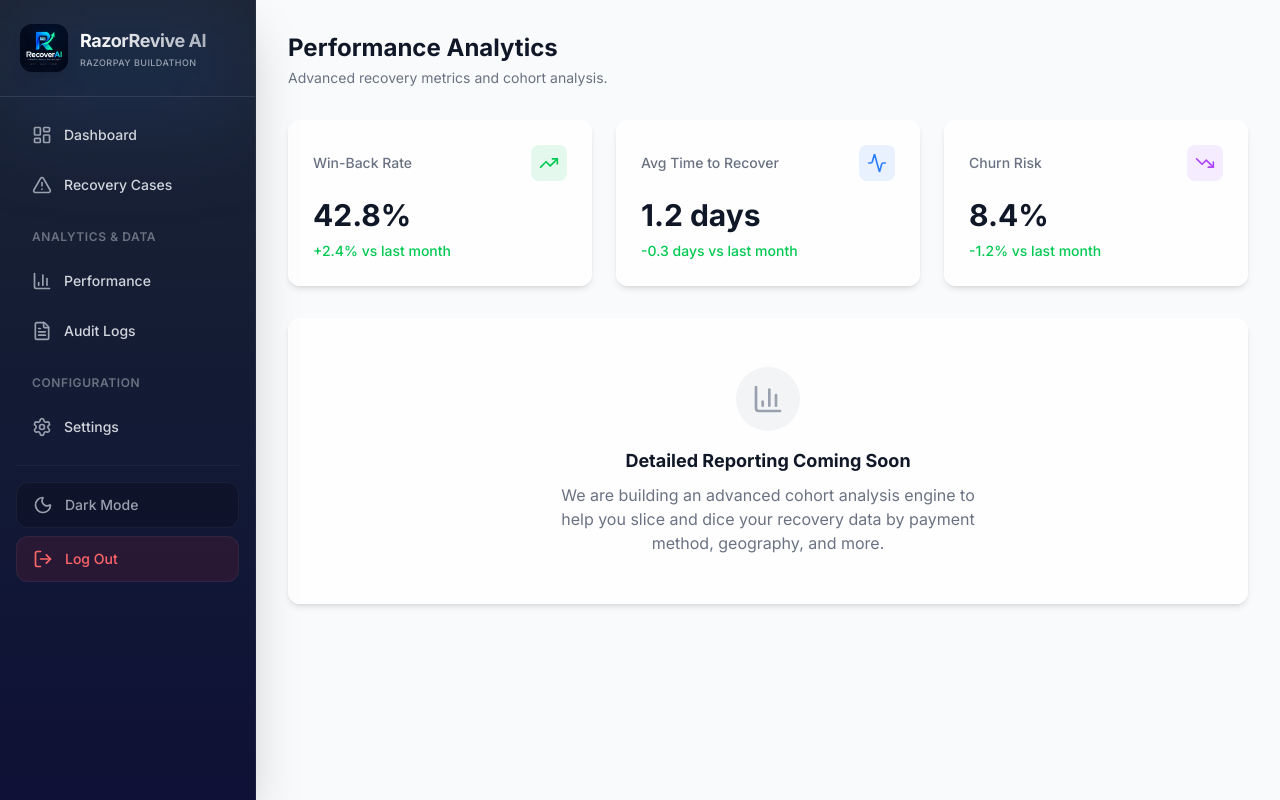
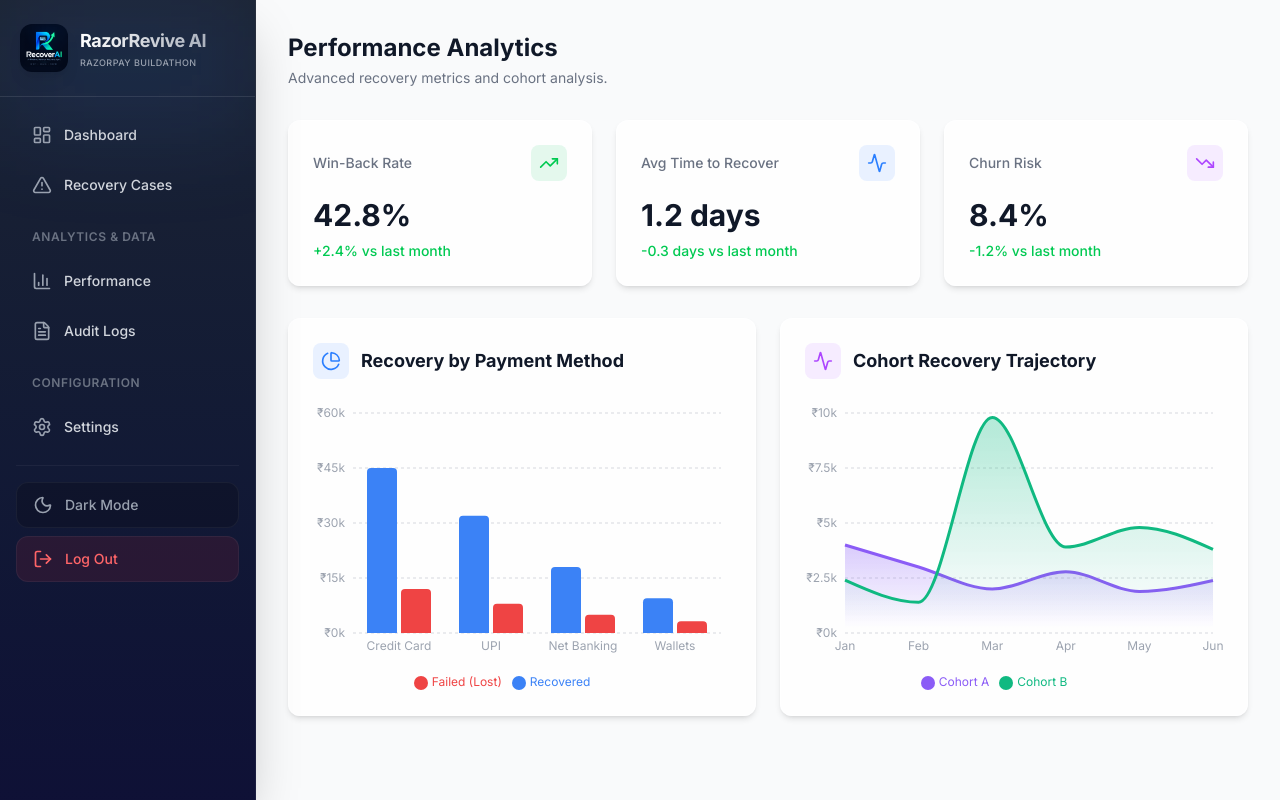
Before and after one commit to Lochit-Vinay/RazorRevive-AI, a React (Vite) app in the folder frontend/: page /performance in a window 1280 px wide. Built offline with nearby package versions, Linux system fonts and the light colour scheme; sample sign-in values are in the browser's storage.

Commit message:
Replace coming soon with advanced Recharts analytics

```diff
--- a/frontend/src/pages/Performance.tsx
+++ b/frontend/src/pages/Performance.tsx
@@ -1,4 +1,21 @@
-import { BarChart3, TrendingUp, TrendingDown, Activity } from 'lucide-react';
+import { BarChart3, TrendingUp, TrendingDown, Activity, PieChart } from 'lucide-react';
+import { BarChart, Bar, XAxis, YAxis, CartesianGrid, Tooltip, ResponsiveContainer, LineChart, Line, Legend, AreaChart, Area } from 'recharts';
+
+const paymentData = [
+  { name: 'Credit Card', recovered: 45000, failed: 12000 },
+  { name: 'UPI', recovered: 32000, failed: 8000 },
+  { name: 'Net Banking', recovered: 18000, failed: 5000 },
+  { name: 'Wallets', recovered: 9500, failed: 3200 },
+];
+
+const cohortData = [
+  { month: 'Jan', 'Cohort A': 4000, 'Cohort B': 2400, 'Cohort C': 2400 },
+  { month: 'Feb', 'Cohort A': 3000, 'Cohort B': 1398, 'Cohort C': 2210 },
+  { month: 'Mar', 'Cohort A': 2000, 'Cohort B': 9800, 'Cohort C': 2290 },
+  { month: 'Apr', 'Cohort A': 2780, 'Cohort B': 3908, 'Cohort C': 2000 },
+  { month: 'May', 'Cohort A': 1890, 'Cohort B': 4800, 'Cohort C': 2181 },
+  { month: 'Jun', 'Cohort A': 2390, 'Cohort B': 3800, 'Cohort C': 2500 },
+];
 
 export default function Performance() {
   return (
@@ -31,12 +48,71 @@ export default function Performance() {
         ))}
       </div>
 
-      <div className="mt-8 bg-white/80 dark:bg-gray-800/60 backdrop-blur-xl rounded-xl shadow-md border border-white/40 dark:border-gray-700/50 p-12 flex flex-col items-center justify-center text-center">
-        <div className="p-4 bg-gray-100 dark:bg-gray-800 rounded-full mb-4">
-          <BarChart3 className="w-8 h-8 text-gray-400" />
+      <div className="grid grid-cols-1 lg:grid-cols-2 gap-6 mt-8">
+
+        {/* Payment Method Chart */}
+        <div className="bg-white/80 dark:bg-gray-800/60 backdrop-blur-xl rounded-xl shadow-md border border-white/40 dark:border-gray-700/50 p-6">
+          <div className="flex items-center space-x-3 mb-6">
+            <div className="p-2 bg-blue-500/10 rounded-lg">
+              <PieChart className="w-5 h-5 text-blue-500" />
+            </div>
+            <h2 className="text-lg font-bold text-gray-900 dark:text-white">Recovery by Payment Method</h2>
+          </div>
+          <div className="h-72">
+            <ResponsiveContainer width="100%" height="100%">
+              <BarChart data={paymentData} margin={{ top: 10, right: 10, left: -20, bottom: 0 }}>
+                <CartesianGrid strokeDasharray="3 3" vertical={false} stroke="#374151" opacity={0.2} />
+                <XAxis dataKey="name" axisLine={false} tickLine={false} tick={{ fontSize: 12, fill: '#9CA3AF' }} />
+                <YAxis axisLine={false} tickLine={false} tick={{ fontSize: 12, fill: '#9CA3AF' }} tickFormatter={(val) => `₹${val/1000}k`} />
+                <Tooltip
+                  cursor={{ fill: 'transparent' }}
+                  contentStyle={{ backgroundColor: '#1F2937', borderColor: '#374151', borderRadius: '0.5rem', color: '#F3F4F6' }}
+                  itemStyle={{ color: '#F3F4F6' }}
+                />
+                <Legend iconType="circle" wrapperStyle={{ fontSize: '12px', paddingTop: '10px' }} />
+                <Bar dataKey="recovered" name="Recovered" fill="#3B82F6" radius={[4, 4, 0, 0]} barSize={30} />
+                <Bar dataKey="failed" name="Failed (Lost)" fill="#EF4444" radius={[4, 4, 0, 0]} barSize={30} />
+              </BarChart>
+            </ResponsiveContainer>
+          </div>
         </div>
-        <h3 className="text-lg font-bold text-gray-900 dark:text-white">Detailed Reporting Coming Soon</h3>
-        <p className="text-gray-500 dark:text-gray-400 mt-2 max-w-md">We are building an advanced cohort analysis engine to help you slice and dice your recovery data by payment method, geography, and more.</p>
+
+        {/* Cohort Analysis Chart */}
+        <div className="bg-white/80 dark:bg-gray-800/60 backdrop-blur-xl rounded-xl shadow-md border border-white/40 dark:border-gray-700/50 p-6">
+          <div className="flex items-center space-x-3 mb-6">
+            <div className="p-2 bg-purple-500/10 rounded-lg">
+              <Activity className="w-5 h-5 text-purple-500" />
+            </div>
+            <h2 className="text-lg font-bold text-gray-900 dark:text-white">Cohort Recovery Trajectory</h2>
+          </div>
+          <div className="h-72">
+            <ResponsiveContainer width="100%" height="100%">
+              <AreaChart data={cohortData} margin={{ top: 10, right: 10, left: -20, bottom: 0 }}>
+                <defs>
+                  <linearGradient id="colorA" x1="0" y1="0" x2="0" y2="1">
+                    <stop offset="5%" stopColor="#8B5CF6" stopOpacity={0.3}/>
+                    <stop offset="95%" stopColor="#8B5CF6" stopOpacity={0}/>
+                  </linearGradient>
+                  <linearGradient id="colorB" x1="0" y1="0" x2="0" y2="1">
+                    <stop offset="5%" stopColor="#10B981" stopOpacity={0.3}/>
+                    <stop offset="95%" stopColor="#10B981" stopOpacity={0}/>
+                  </linearGradient>
+                </defs>
+                <CartesianGrid strokeDasharray="3 3" vertical={false} stroke="#374151" opacity={0.2} />
+                <XAxis dataKey="month" axisLine={false} tickLine={false} tick={{ fontSize: 12, fill: '#9CA3AF' }} />
+                <YAxis axisLine={false} tickLine={false} tick={{ fontSize: 12, fill: '#9CA3AF' }} tickFormatter={(val) => `₹${val/1000}k`} />
+                <Tooltip
+                  contentStyle={{ backgroundColor: '#1F2937', borderColor: '#374151', borderRadius: '0.5rem', color: '#F3F4F6' }}
+                  itemStyle={{ color: '#F3F4F6' }}
+                />
+                <Legend iconType="circle" wrapperStyle={{ fontSize: '12px', paddingTop: '10px' }} />
+                <Area type="monotone" dataKey="Cohort A" stroke="#8B5CF6" strokeWidth={3} fillOpacity={1} fill="url(#colorA)" />
+                <Area type="monotone" dataKey="Cohort B" stroke="#10B981" strokeWidth={3} fillOpacity={1} fill="url(#colorB)" />
+              </AreaChart>
+            </ResponsiveContainer>
+          </div>
+        </div>
+
       </div>
     </div>
   );
```
